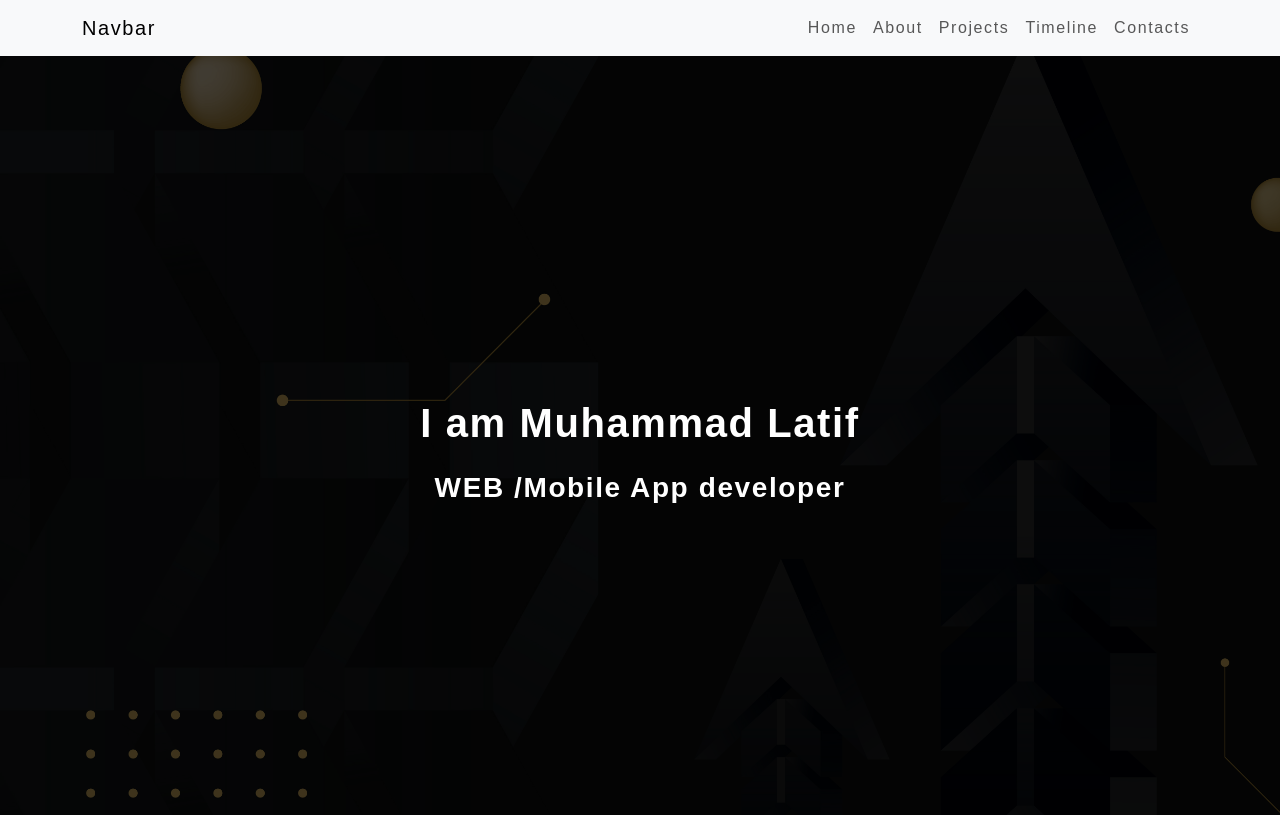
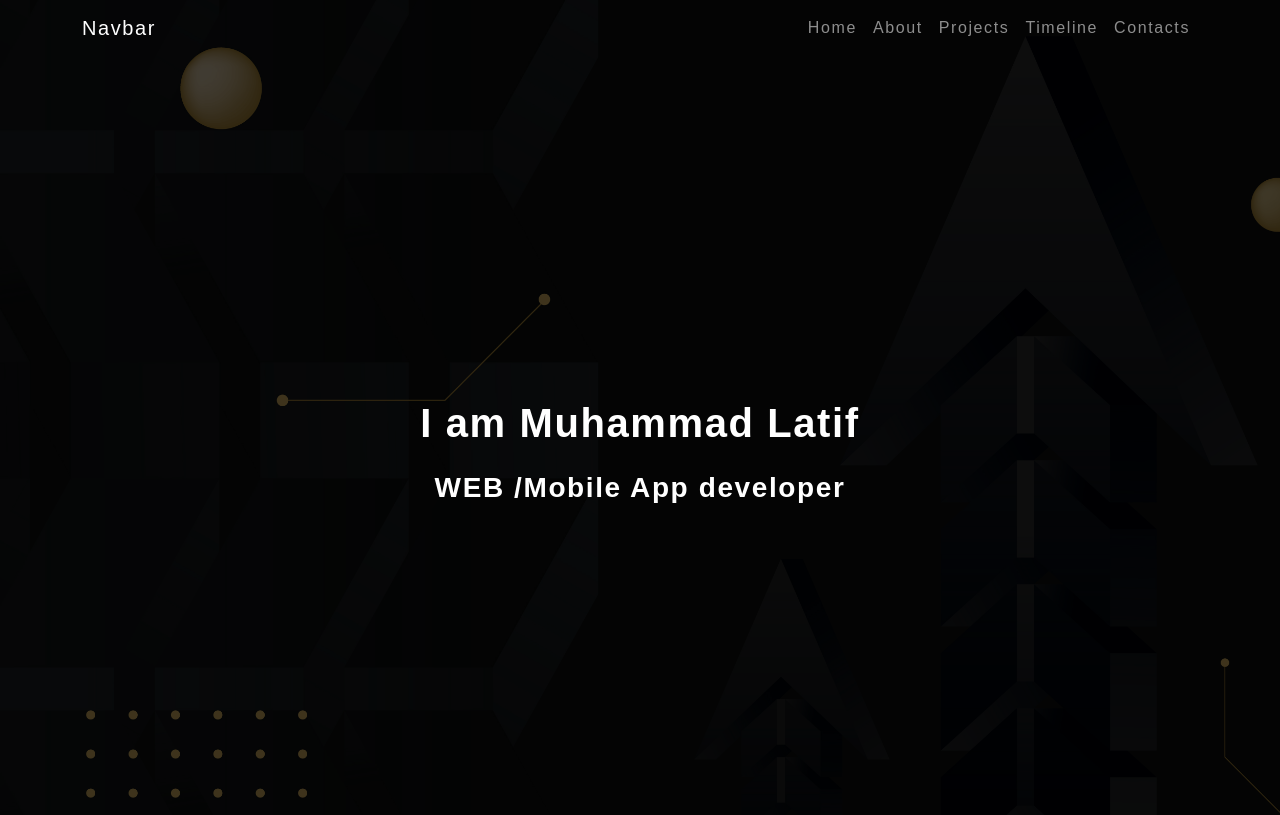
Before and after one commit to latif-muhammad/my-portfolio, a React (Create React App) app: page / in a window 1280 px wide. Shown: the top 815 px of the page. Built offline with nearby package versions, Linux system fonts and the light colour scheme.

Commit message:
fixed navber transparency error

```diff
--- a/src/components/core/Navbar.js
+++ b/src/components/core/Navbar.js
@@ -1,6 +1,6 @@
 const Navbar = (props) => {
     return (
-        <nav className={"navbar navbar-expand-lg navbar-light bg-light"}>
+        <nav className={`navbar navbar-expand-lg navbar-dark ${window.scrollY > 150 ? "bg-dark" : "bg-transparent"}`}>
             <div className={"container"}>
                 <a className={"navbar-brand"} href="#">Navbar</a>
                 <button className={"navbar-toggler"} type="button" data-toggle="collapse" data-target="#navbarSupportedContent" aria-controls="navbarSupportedContent" aria-expanded="false" aria-label="Toggle navigation">
@@ -10,7 +10,7 @@ const Navbar = (props) => {
                     <ul className={"navbar-nav ms-auto"}>
                         {
                             props.data.map((item) => (
-                                <li key= { item.id } className={"nav-item"}>
+                                <li key={item.id} className={"nav-item"}>
                                     <a className={"nav-link"} href="#">{item.title} </a>
                                 </li>
                             )
```
